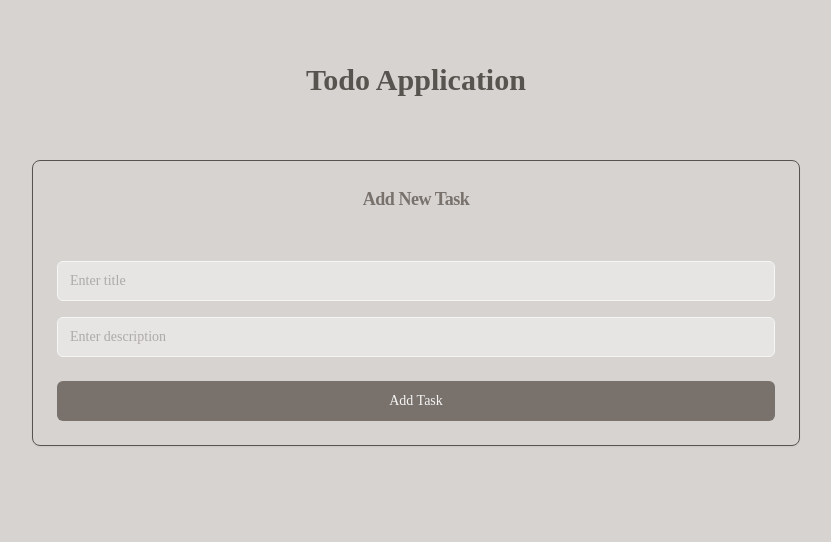
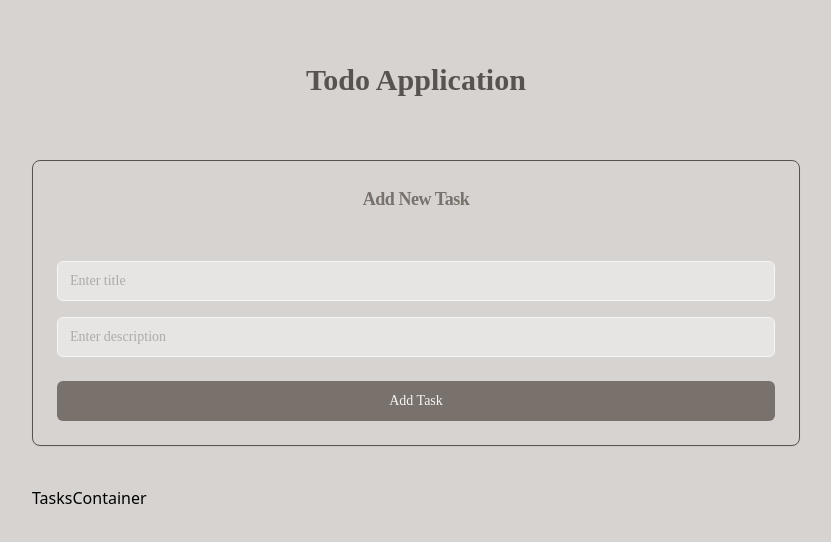
Before and after one commit to anoopraju31/task-tracker, a React (Vite) app: page / in a window 1280 px wide. Shown: the top 542 px of the page, without its empty margins (224-1055 px from the left). Built offline with nearby package versions, Linux system fonts and the light colour scheme; a web font is replaced by a local one.

Commit message:
Tasks Container Component - initial

```diff
--- /dev/null
+++ b/src/components/TasksContainer.tsx
@@ -0,0 +1,5 @@
+const TasksContainer = () => {
+	return <div>TasksContainer</div>
+}
+
+export default TasksContainer
--- a/src/pages/Home.tsx
+++ b/src/pages/Home.tsx
@@ -1,4 +1,5 @@
 import Header from '../components/Header'
+import TasksContainer from '../components/TasksContainer'
 import TodoForm from '../components/TodoForm'
 
 const Home = () => {
@@ -6,6 +7,7 @@ const Home = () => {
 		<div className='container mx-auto max-w-3xl'>
 			<Header />
 			<TodoForm />
+			<TasksContainer />
 		</div>
 	)
 }
```
